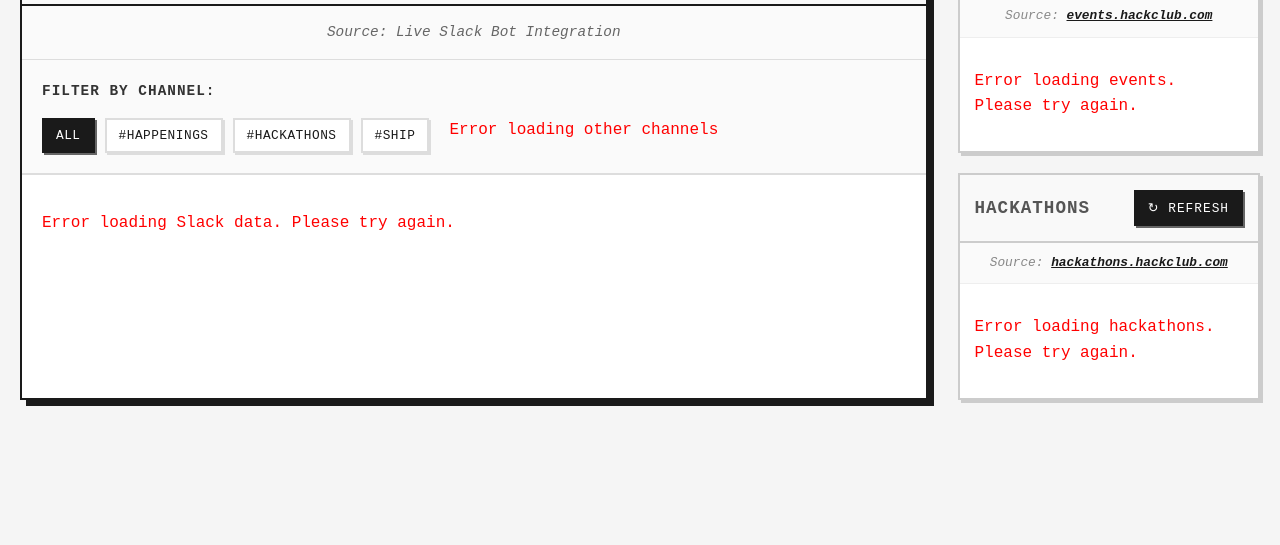
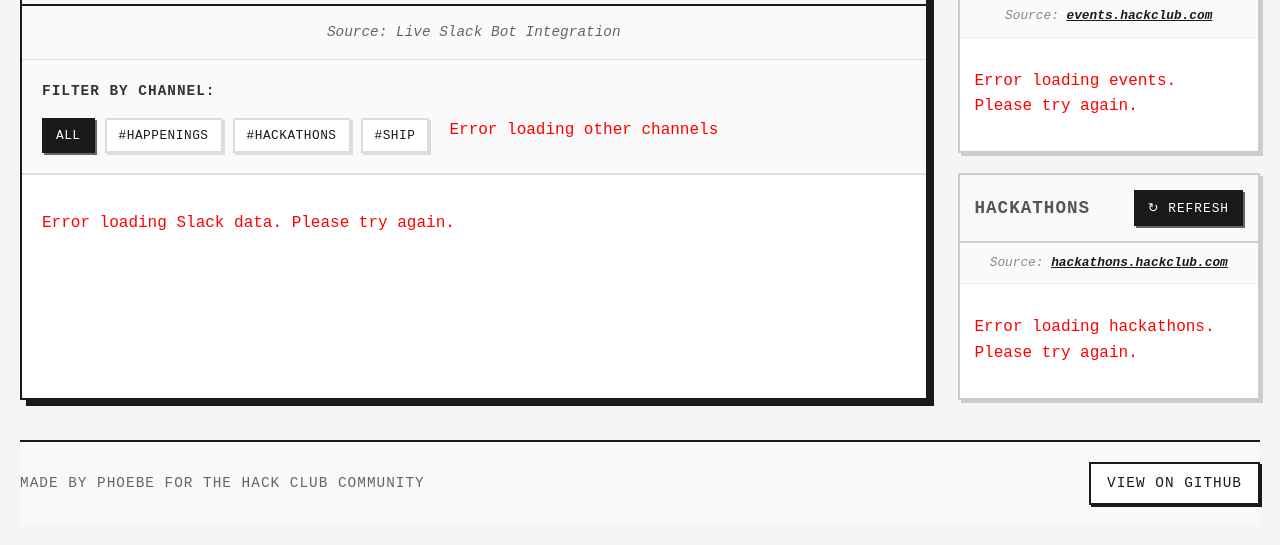
Before and after one commit to pivilartisant/news-room, a plain HTML site: page client/index.html in a window 1280 px wide. Shown: the part 356-901 px from the top of the page. Before the commit the page ends 800 px from the top, so only its background shows below. Drawn offline with Linux system fonts and the light colour scheme; no server answers.

Commit message:
Fix: log and add footer

```diff
--- a/client/index.html
+++ b/client/index.html
@@ -85,6 +85,15 @@
                 </section>
             </aside>
         </main>
+
+        <footer class="footer">
+            <div class="footer-content">
+                <p>Made by Phoebe for the Hack Club community</p>
+                <a href="https://github.com/pivilartisant/news-room" target="_blank" rel="noopener noreferrer" class="github-link">
+                    View on GitHub
+                </a>
+            </div>
+        </footer>
     </div>
 
     <script src="script.js"></script>
--- a/client/style.css
+++ b/client/style.css
@@ -570,6 +570,57 @@ a:focus {
     }
 }
 
+/* Footer */
+.footer {
+    margin-top: 40px;
+    border-top: 2px solid #1a1a1a;
+    padding: 20px 0;
+    background: #f9f9f9;
+}
+
+.footer-content {
+    display: flex;
+    justify-content: space-between;
+    align-items: center;
+    flex-wrap: wrap;
+    gap: 15px;
+}
+
+.footer-content p {
+    margin: 0;
+    font-family: 'Courier New', monospace;
+    font-size: 0.9rem;
+    color: #666;
+    text-transform: uppercase;
+    letter-spacing: 1px;
+}
+
+.github-link {
+    font-family: 'Courier New', monospace;
+    font-size: 0.9rem;
+    color: #1a1a1a;
+    text-decoration: none;
+    text-transform: uppercase;
+    letter-spacing: 1px;
+    border: 2px solid #1a1a1a;
+    padding: 8px 16px;
+    background: #fff;
+    transition: all 0.2s ease;
+    box-shadow: 2px 2px 0px #1a1a1a;
+}
+
+.github-link:hover {
+    background: #1a1a1a;
+    color: #fff;
+    transform: translate(-1px, -1px);
+    box-shadow: 3px 3px 0px #666;
+}
+
+.github-link:active {
+    transform: translate(1px, 1px);
+    box-shadow: 1px 1px 0px #666;
+}
+
 /* Reduced Motion Support */
 @media (prefers-reduced-motion: reduce) {
     *,
@@ -580,3 +631,12 @@ a:focus {
         transition-duration: 0.01ms !important;
     }
 }
+
+/* Mobile footer adjustments */
+@media (max-width: 768px) {
+    .footer-content {
+        flex-direction: column;
+        text-align: center;
+        gap: 15px;
+    }
+}
--- a/server/app.js
+++ b/server/app.js
@@ -24,7 +24,6 @@ app.get('/api/events-api', async (req, res) => {
     }
 
     const responseText = await response.text();
-    console.log('Raw response (first 500 chars):', responseText.substring(0, 500));
 
     let data;
     try {
--- a/server/slackBot.js
+++ b/server/slackBot.js
@@ -98,6 +98,7 @@ async function loadHappeningsHistory() {
     const happeningsChannelId = 'C05B6DBN802'; // Hardcoded #happenings channel ID
 
     const messages = await getChannelHistory(happeningsChannelId, 3); // Get more messages
+
 
     if (messages.length === 0) {
       console.log('📭 No messages found in #happenings');
```
